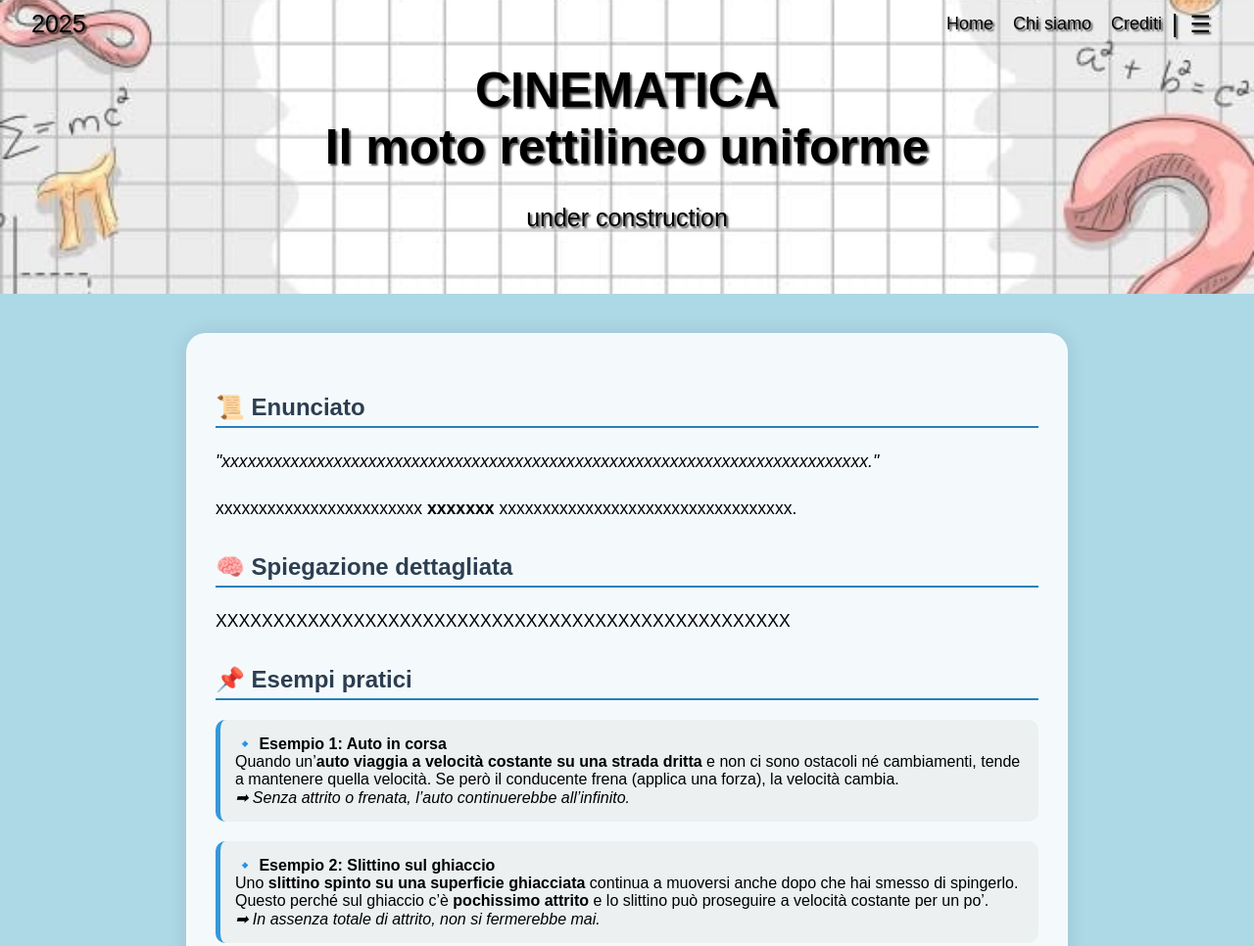
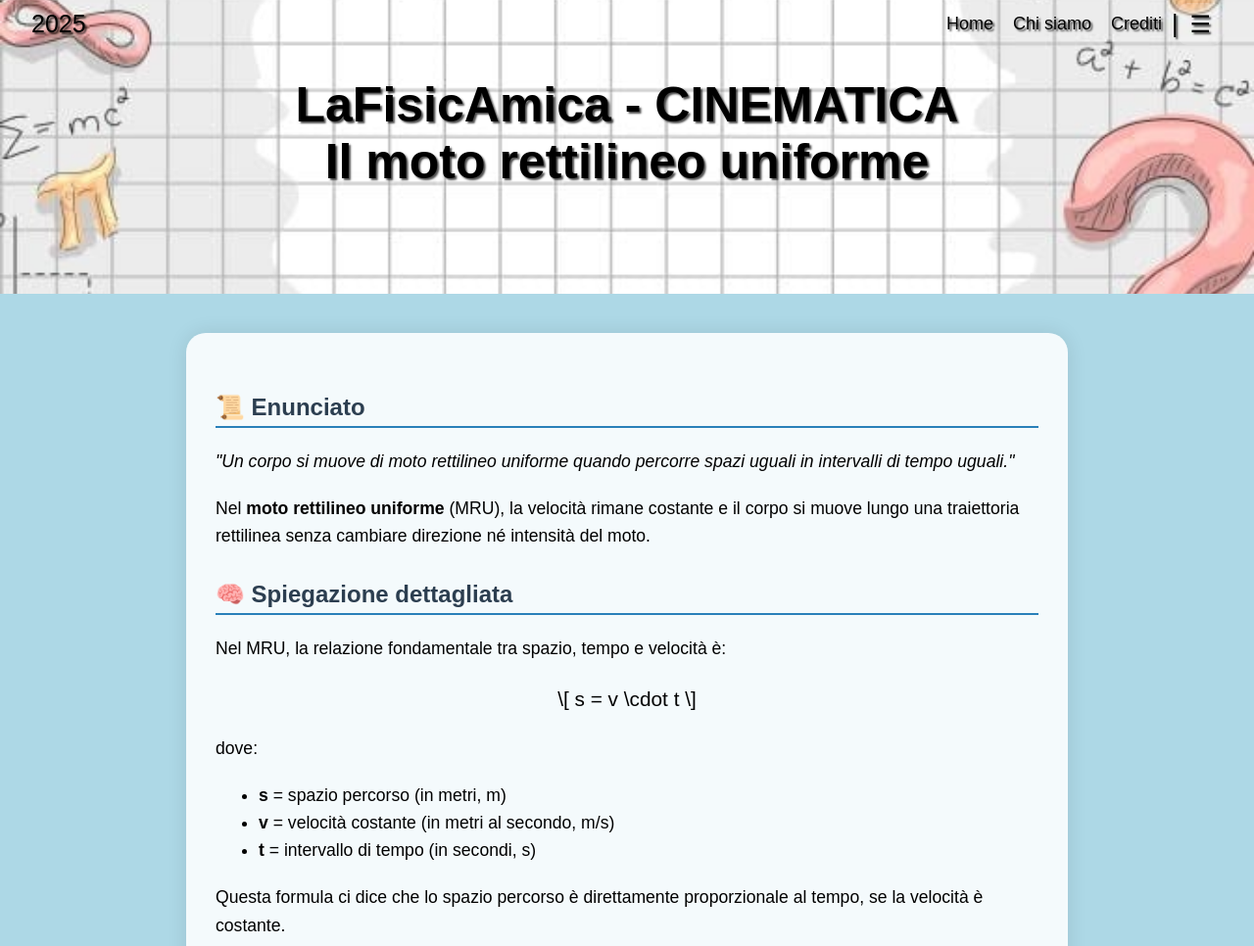
Before and after one commit to Vincenzo08jr/Sito-di-Fisica-3-S-Siani, a plain HTML site: page moto_uniforme.html in a window 1280 px wide. Shown: the top 966 px of the page at 98% size. Drawn offline with nearby package versions, Linux system fonts and the light colour scheme; a web font is replaced by a local one.

Commit message:
Update moto_uniforme.html

```diff
--- a/moto_uniforme.html
+++ b/moto_uniforme.html
@@ -1,4 +1,4 @@
- <!DOCTYPE html>
+<!DOCTYPE html>
 <html lang="it">
 <head>
   <meta charset="UTF-8">
@@ -131,14 +131,13 @@
                                 </div>
                             </div>
                             <div class="submenu">
-                                <a href=""Lavoro-Energia.html"><strong>LAVORO ED ENERGIE</strong></a>
+                                <a href="Lavoro-Energia.html"><strong>LAVORO ED ENERGIE</strong></a>
                                 <div class="submenu-box">
                                     <a href="Forze.html">Forze conservative e dissipative</a>
                                     <a href="lavoro.html">Lavoro</a>
                                     <a href="cinetica.html">Energia cinetica</a>
                                     <a href="potenziale.html">Energia potenziale</a>
                                     <a href="meccanica.html">Energia meccanica</a>
-
                                 </div>
                             </div>
 
@@ -159,27 +158,33 @@
                             <!-- EXTRA -->
                              <a href="#"><strong>Extra</strong></a>
                             <a href="chicco.html">Storie di Chicco</a>
+                             <a href="blog.html">Blog</a>
                         </div>
                     </div>
                 </nav>
             </div>
-	  <h1 class="title">CINEMATICA</h1>
-      <h1 class="title">Il moto rettilineo uniforme</h1><br>
-		under construction
-    </div>
+	    <h1 class="title">LaFisicAmica - CINEMATICA</h1>
+        <h1 class="title">Il moto rettilineo uniforme</h1><br>
     </div>
   </div>
 
   <!-- SEZIONE ARGOMENTO -->
   <div class="argomento-section">
     <h2>📜 Enunciato</h2>
-    <p><em>"xxxxxxxxxxxxxxxxxxxxxxxxxxxxxxxxxxxxxxxxxxxxxxxxxxxxxxxxxxxxxxxxxxxxxxxxxxx."</em></p>
+    <p><em>"Un corpo si muove di moto rettilineo uniforme quando percorre spazi uguali in intervalli di tempo uguali."</em></p>
 
-    <p>xxxxxxxxxxxxxxxxxxxxxxxx <strong>xxxxxxx</strong> xxxxxxxxxxxxxxxxxxxxxxxxxxxxxxxxxx.</p>
+    <p>Nel <strong>moto rettilineo uniforme</strong> (MRU), la velocità rimane costante e il corpo si muove lungo una traiettoria rettilinea senza cambiare direzione né intensità del moto.</p>
 
     <h2>🧠 Spiegazione dettagliata</h2>
-    <p>XXXXXXXXXXXXXXXXXXXXXXXXXXXXXXXXXXXXXXXXXXXXXXXXXX</p>
-
+    <p>Nel MRU, la relazione fondamentale tra spazio, tempo e velocità è:</p>
+    <p style="text-align: center; font-size: 1.3em;">\\[ s = v \cdot t \\]</p>
+    <p>dove:</p>
+    <ul>
+      <li><strong>s</strong> = spazio percorso (in metri, m)</li>
+      <li><strong>v</strong> = velocità costante (in metri al secondo, m/s)</li>
+      <li><strong>t</strong> = intervallo di tempo (in secondi, s)</li>
+    </ul>
+    <p>Questa formula ci dice che lo spazio percorso è direttamente proporzionale al tempo, se la velocità è costante.</p>
 
     <h2>📌 Esempi pratici</h2>
 
@@ -189,26 +194,24 @@
       <em>➡ Senza attrito o frenata, l’auto continuerebbe all’infinito.</em>
     </div>
 
-
     <div class="esempio">
       <strong>🔹 Esempio 2: Slittino sul ghiaccio</strong><br>
       Uno <strong>slittino spinto su una superficie ghiacciata</strong> continua a muoversi anche dopo che hai smesso di spingerlo. Questo perché sul ghiaccio c’è <strong>pochissimo attrito</strong> e lo slittino può proseguire a velocità costante per un po’.<br>
       <em>➡ In assenza totale di attrito, non si fermerebbe mai.</em>
     </div>
 
-
     <h2>📌 Presentazioni et al.</h2>
 
     <div class="esempio">
-      <h3>🔹 Il moto rettilineo uniforme</strong>
-      <a href="PPT/moto_rettilineo_uniforme.pdf">in PDF</a></h3>
+      <h3>🔹 Il moto rettilineo uniforme <a href="PPT/moto_rettilineo_uniforme.pdf">in PDF</a></h3>
     </div>
 
     <div class="esempio">
-      <h3>🔹 Confronto tra due moti rettilinei uniformi</strong>
-	  <a href="EXCEL/moti_uniformi.xlsx ">Scarica qui il foglio Excel</a></h3>
+      <h3>🔹 Confronto tra due moti rettilinei uniformi <a href="EXCEL/moti_uniformi.xlsx">Scarica qui il foglio Excel</a></h3>
     </div>
   </div>
+
+  <script src="JS-AI/script.js"></script>
 
   <!-- FOOTER -->
   <footer>
```
